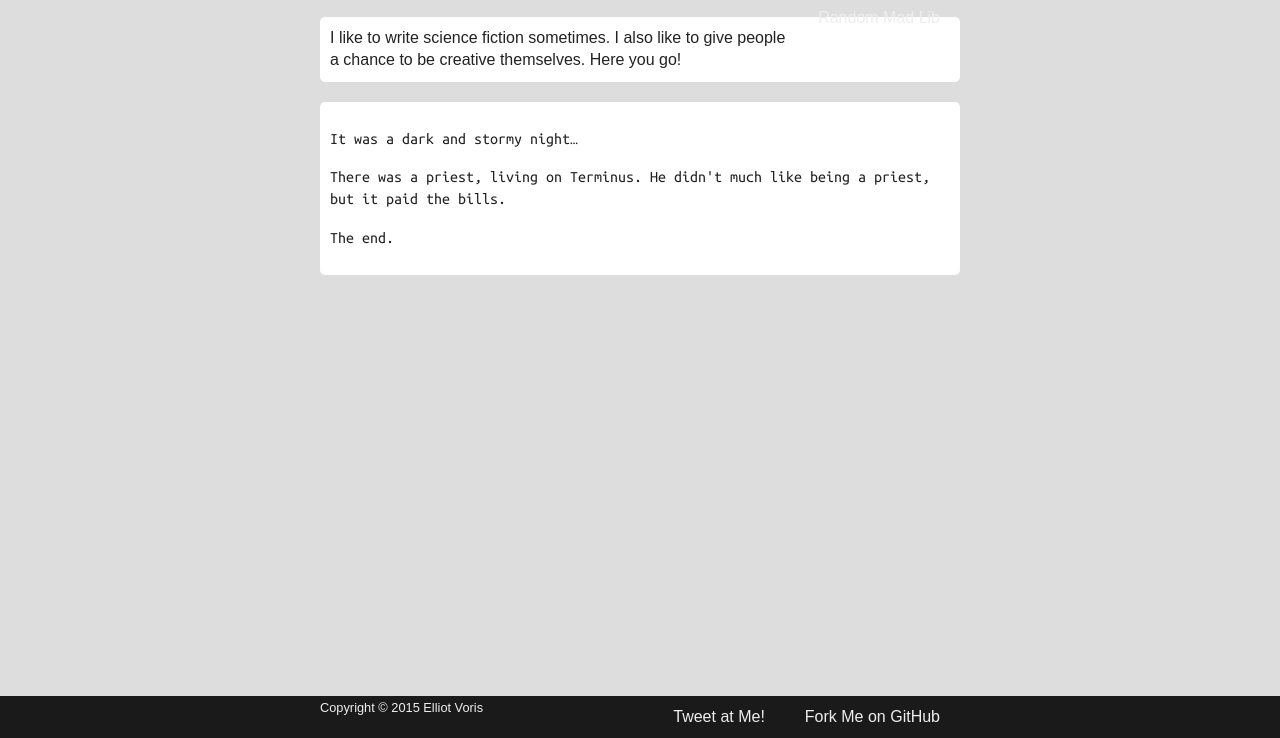
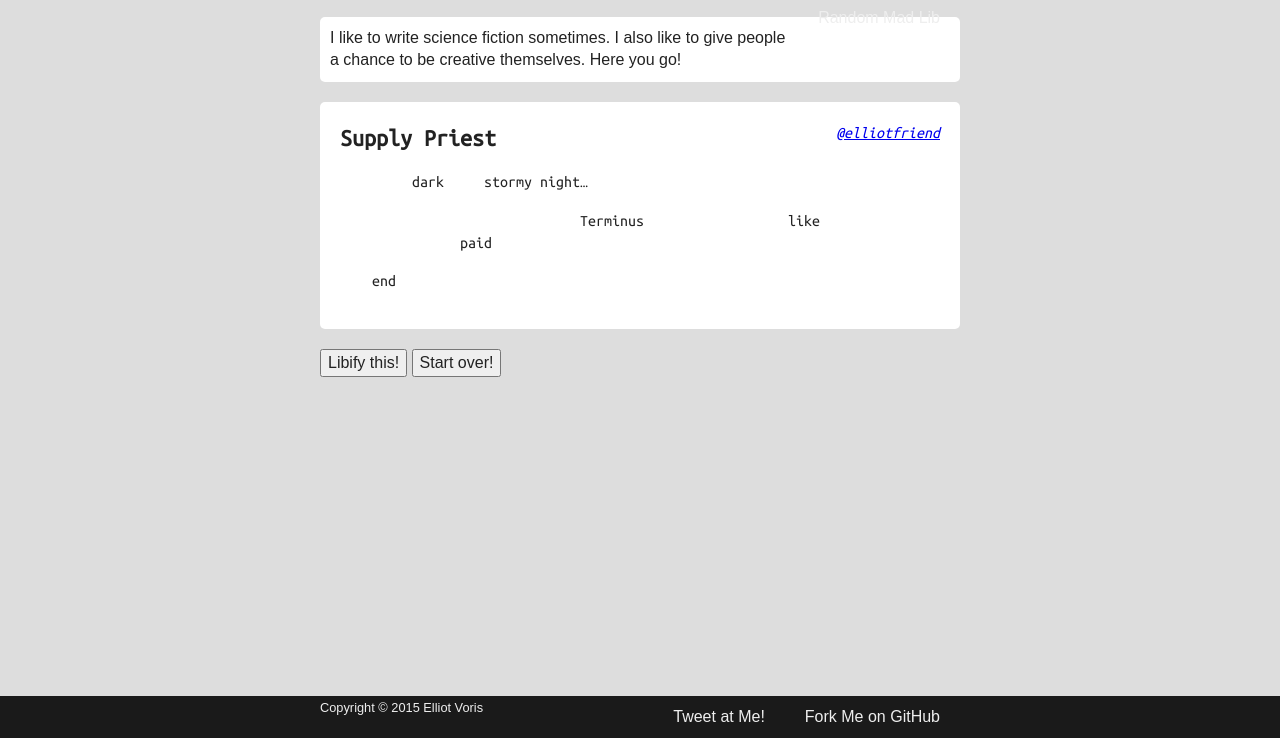
Before and after one commit to ElliotFriend/scifi-madlibs, a plain HTML site: page index.html in a window 1280 px wide. Shown: the part 62-800 px from the top of the page. Drawn offline with nearby package versions, Linux system fonts and the light colour scheme.

Commit message:
We're making some progress here. Getting some of the jQuery better.
Still having some fun figuring out how this stuff all goes together.
jQuery is definitely making this a butt-ton easier.

Signed-off-by: Elliot Voris <elliot@voris.me>

```diff
--- a/css/main.css
+++ b/css/main.css
@@ -143,6 +143,10 @@ h1 {
     display: inline;
 }
 
+h2 {
+    display: inline;
+}
+
 p.intro,
 article {
     margin: 20px 0;
@@ -152,7 +156,12 @@ article {
 }
 
 article {
+    padding: 20px;
     font-family: 'Ubuntu Mono';
+}
+
+cite {
+    float: right;
 }
 
 .container {
--- a/index.html
+++ b/index.html
@@ -26,15 +26,21 @@
             <div class="container">
                 <h1>Sci-Fi Mad Libs</h1>
                 <ul>
-                    <li><a href="#">Print this Mad Lib</a></li>
-                    <li><a href="#">Random Mad Lib</a></li>
+                    <li><a href="#"class="print">Print this Mad Lib</a></li>
+                    <li><a href="#" class="random">Random Mad Lib</a></li>
                 </ul>
             </div>
         </header>
 
         <div class="container">
             <p class="intro">I like to write science fiction sometimes. I also like to give people a chance to be creative themselves. Here you go!</p>
-            <article>Grumpy wizards make toxic brew for the evil Queen and Jack.</div>
+            <article>
+                <h2></h2>
+                <cite></cite>
+                <div class="content"></div>
+            </article>
+            <button class="madlib">Libify this!</button>
+            <button class="restart">Start over!</button>
         </div>
 
         <footer>
@@ -55,10 +61,25 @@
         <script>
             (function() {
                 $.getJSON('js/stories.js', function(data) {
-                    //alert(data.stories[0]);
-                    $('article').load(data.stories[0].url);
+                    // Grab a random story to display
+                    var story = data.stories[Math.floor(Math.random() * data.stories.length)];
+                    $('div.content').load(story.url);
+                    $('h2').text(story.title);
+                    $('cite').html('<a href="https://twitter.com/' + story.author + '" rel="author">@' + story.author + '</a>');
                 });
             })();
+        </script>
+
+        <script>
+            $('.madlib').click(function() {
+                $('.invisible').css('visibility', 'visible');
+            });
+            $('.restart').click(function() {
+                $('.invisible').css('visibility', 'hidden');
+            });
+            $('.print').click(function() {
+                $('article').print();
+            });
         </script>
 
         <script>
--- a/story/supply-priest.html
+++ b/story/supply-priest.html
@@ -1,6 +1,9 @@
-<p>It was a dark and stormy night&hellip;</p>
+<p><i class="invisible">It was a </i>dark<i class="invisible"> and </i>
+stormy night&hellip;</p>
 
-<p>There was a priest, living on Terminus. He didn't much like being a
-priest, but it paid the bills.</p>
+<p><i class="invisible">There was a priest, living on </i>Terminus
+<i class="invisible">. He didn't much </i>like<i class="invisible">
+being a priest, but it </i>paid<i class="invisible"> the </i>
+<i class="invisible">bills.</i></p>
 
-<p>The end.</p>
+<p><i class="invisible">The </i>end<i class="invisible">.</i></p>
```
